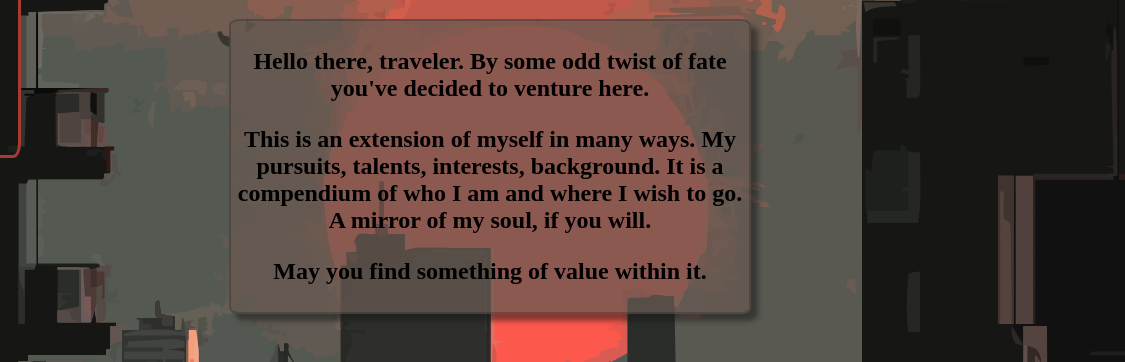
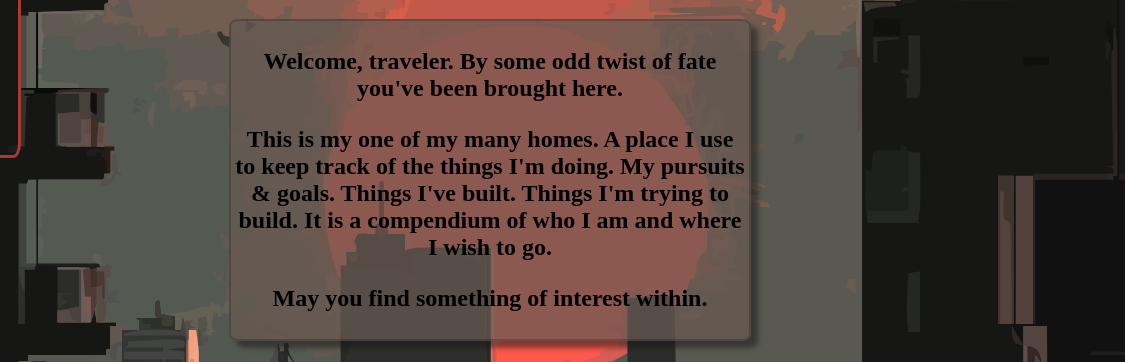
Before and after one commit to Voltorik/voltorik.github.io, a plain HTML site: page index.html in a window 1280 px wide. Shown: the part 152-514 px from the top of the page, 155-1280 px from the left. Drawn offline with Linux system fonts and the light colour scheme.

Commit message:
Changed home page intro

```diff
--- a/index.html
+++ b/index.html
@@ -22,14 +22,14 @@
             <h2>ᴠᴏʟᴛᴏʀɪᴋ</p>
         </div>
         <div class="generalTextbox">
-            <p>Hello there, traveler.
-                By some odd twist of fate you've decided to venture here.</p>
-            <p>This is an extension of myself in many ways.
-                My pursuits, talents, interests, background.
+            <p>Welcome, traveler.
+                By some odd twist of fate you've been brought here.</p>
+            <p>This is my one of my many homes.
+                A place I use to keep track of the things I'm doing.
+                My pursuits & goals. Things I've built. Things I'm trying to build.
                 It is a compendium of who I am and where I wish to go.
-                A mirror of my soul, if you will.
             </p>
-            <p>May you find something of value within it.</p>
+            <p>May you find something of interest within.</p>
         </div>
     </div>
 </body>
```
